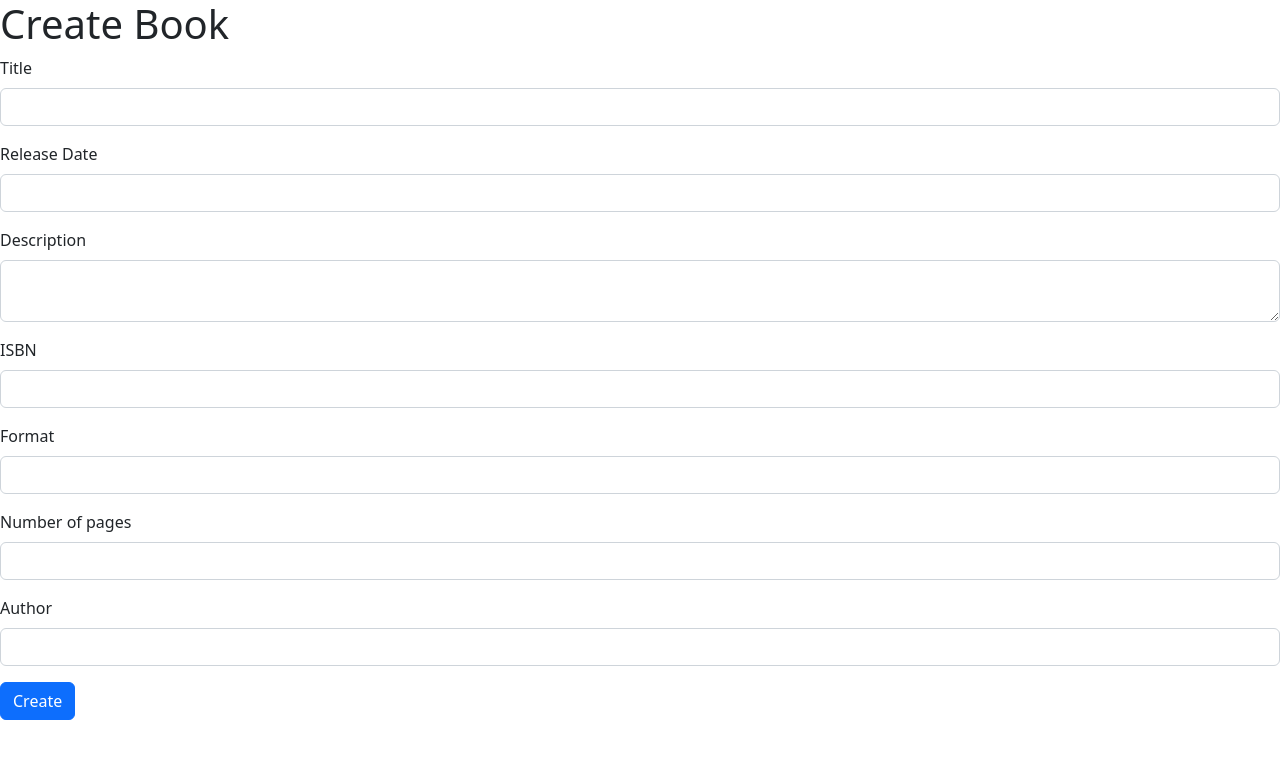
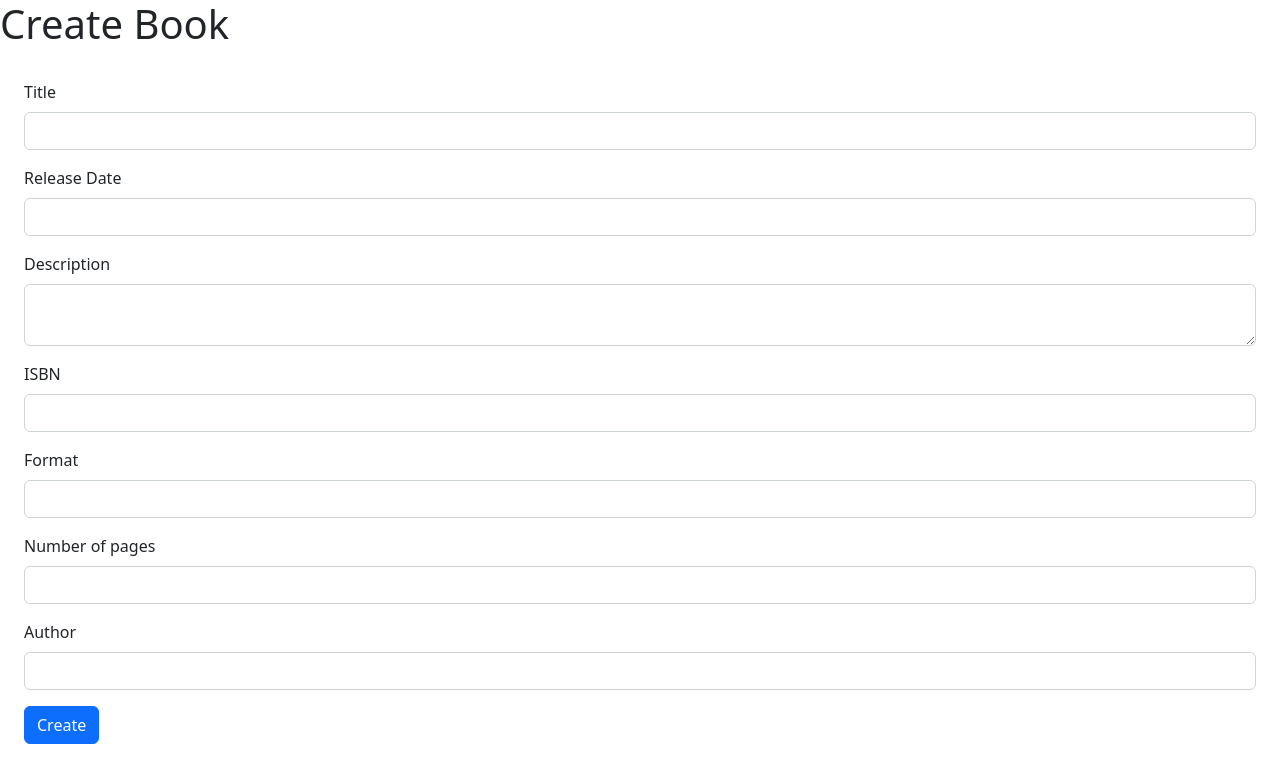
Before and after one commit to tomopongrac/authors-client, a Symfony app: template templates/books/new.html.twig in a window 1280 px wide. Shown: the top 783 px of the page. Run offline with Twig, Linux system fonts and the light colour scheme; the template is opened without the code that fills it, so the values that code supplies are empty; form fields are guessed from the names that the template uses; some libraries are stand-ins or nearby versions.

Commit message:
Add extra padding to view for creating a new book

```diff
--- a/templates/books/new.html.twig
+++ b/templates/books/new.html.twig
@@ -4,13 +4,12 @@
 
 {% block body %}
     <h1>Create Book</h1>
+    <div class="p-4">
         {{ form_start(bookForm) }}
-        <div class="form-group">
         {{ form_row(bookForm.title, {
             label: 'Title',
             class: 'form-control'
         }) }}
-        </div>
         {{ form_row(bookForm.releaseDate, {
             label: 'Release Date'
         }) }}
@@ -29,4 +28,5 @@
         {{ form_row(bookForm.author) }}
         <button type="submit" class="btn btn-primary">Create</button>
         {{ form_end(bookForm) }}
+    </div>
 {% endblock %}
```
